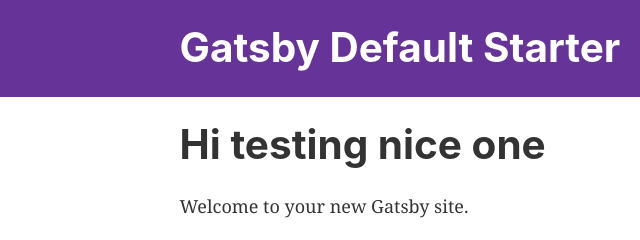
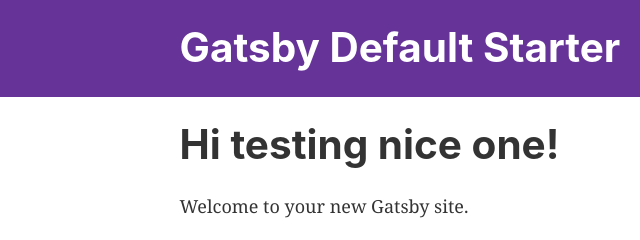
Before and after one commit to vikramvlb/gasty, a Gatsby site: page / in a window 1280 px wide. Shown: the top 240 px of the page, 0-640 px from the left. Built offline with nearby package versions, Linux system fonts and the light colour scheme; Gatsby itself is replaced by a stand-in of ours.

Commit message:
happy test nicegit add . added

```diff
--- a/src/pages/index.js
+++ b/src/pages/index.js
@@ -8,7 +8,7 @@ import SEO from "../components/seo"
 const IndexPage = () => (
   <Layout>
     <SEO title="Home" />
-    <h1>Hi testing nice one</h1>
+    <h1>Hi testing nice one!</h1>
     <p>Welcome to your new Gatsby site.</p>
     <p>Now go build something great.</p>
     <div style={{ maxWidth: `300px`, marginBottom: `1.45rem` }}>
```
